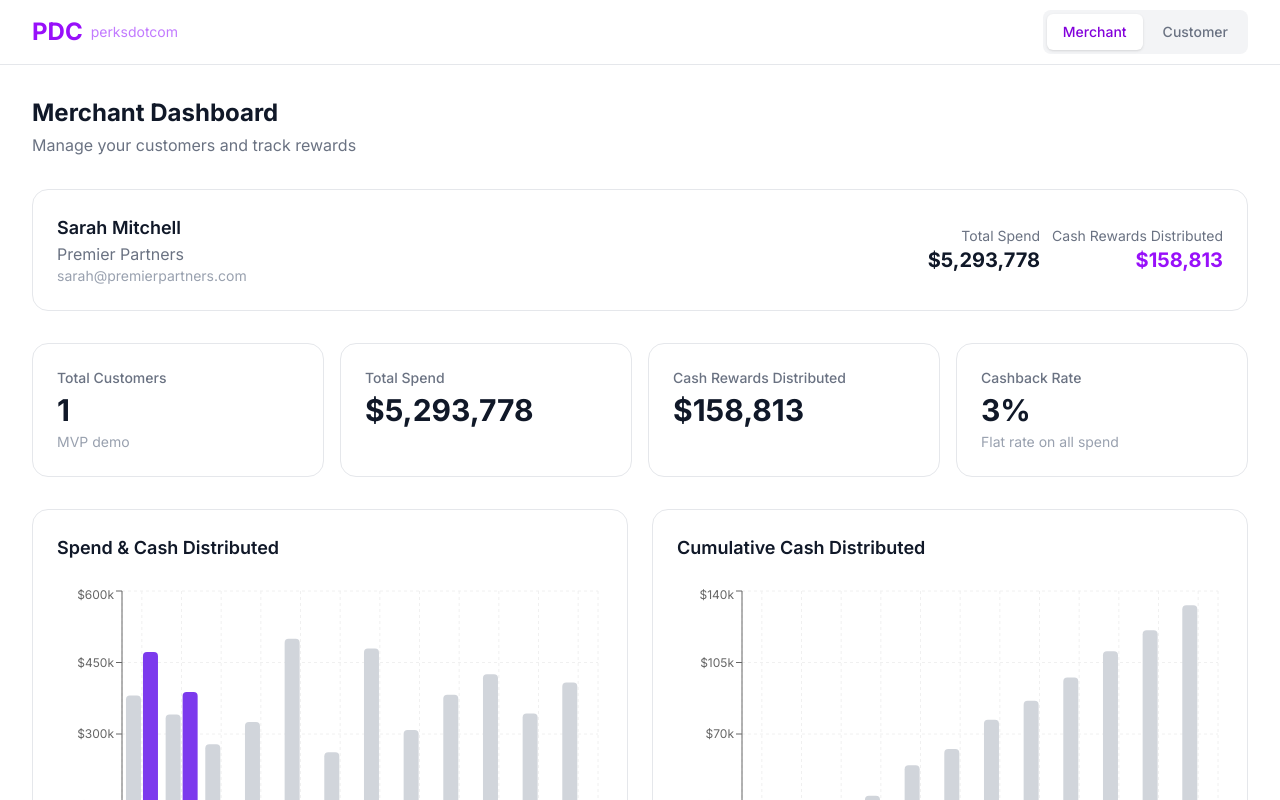
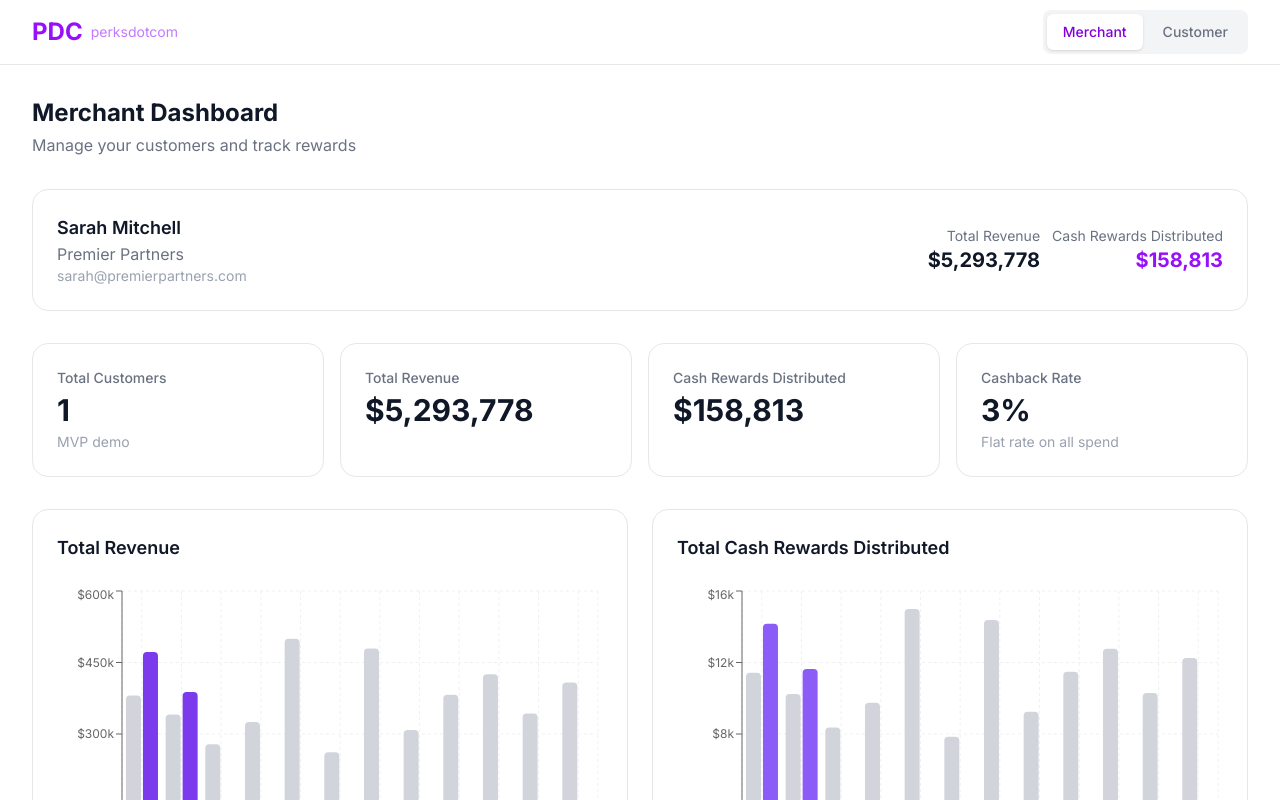
Before and after one commit to bretel-hub/pdc, a Next.js app: page / in a window 1280 px wide. Shown: the top 800 px of the page. Built offline with nearby package versions, Linux system fonts and the light colour scheme.

Commit message:
Chart updates: Revenue/Cash Rewards titles, actual (not cumulative) cashback data, proper hover labels

```diff
--- a/src/app/customer/page.tsx
+++ b/src/app/customer/page.tsx
@@ -27,8 +27,18 @@ export default function CustomerDashboard() {
 
       {/* Charts */}
       <div className="grid grid-cols-1 lg:grid-cols-2 gap-6">
-        <SpendChart data={customer.yearOverYear} currentYear={currentYear} />
-        <CashbackChart data={customer.yearOverYear} currentYear={currentYear} />
+        <SpendChart
+          data={customer.yearOverYear}
+          currentYear={currentYear}
+          title="Total Spend"
+          hoverLabel="Spend"
+        />
+        <CashbackChart
+          data={customer.yearOverYear}
+          currentYear={currentYear}
+          title="Total Cash Rewards"
+          hoverLabel="Cash Rewards"
+        />
       </div>
 
       {/* Table */}
--- a/src/app/page.tsx
+++ b/src/app/page.tsx
@@ -28,7 +28,7 @@ export default function MerchantDashboard() {
           </div>
           <div className="flex gap-3">
             <div className="text-right">
-              <p className="text-sm text-gray-500">Total Spend</p>
+              <p className="text-sm text-gray-500">Total Revenue</p>
               <p className="text-xl font-bold text-gray-900">{formatCurrency(customer.totalSpend)}</p>
             </div>
             <div className="text-right">
@@ -42,15 +42,25 @@ export default function MerchantDashboard() {
       {/* Stats */}
       <div className="grid grid-cols-1 sm:grid-cols-2 lg:grid-cols-4 gap-4">
         <StatCard label="Total Customers" value="1" sub="MVP demo" />
-        <StatCard label="Total Spend" value={formatCurrency(customer.totalSpend)} />
+        <StatCard label="Total Revenue" value={formatCurrency(customer.totalSpend)} />
         <StatCard label="Cash Rewards Distributed" value={formatCurrency(customer.totalCashback)} />
         <StatCard label="Cashback Rate" value="3%" sub="Flat rate on all spend" />
       </div>
 
       {/* Charts */}
       <div className="grid grid-cols-1 lg:grid-cols-2 gap-6">
-        <SpendChart data={customer.yearOverYear} currentYear={currentYear} />
-        <CashbackChart data={customer.yearOverYear} currentYear={currentYear} />
+        <SpendChart
+          data={customer.yearOverYear}
+          currentYear={currentYear}
+          title="Total Revenue"
+          hoverLabel="Revenue"
+        />
+        <CashbackChart
+          data={customer.yearOverYear}
+          currentYear={currentYear}
+          title="Total Cash Rewards Distributed"
+          hoverLabel="Cash Rewards"
+        />
       </div>
 
       {/* Table */}
--- a/src/components/CashbackChart.tsx
+++ b/src/components/CashbackChart.tsx
@@ -8,13 +8,23 @@ import { YearOverYearRecord, formatCurrency } from "@/lib/data";
 interface CashbackChartProps {
   data: YearOverYearRecord[];
   currentYear: number;
+  title?: string;
+  hoverLabel?: string;
 }
 
-export default function CashbackChart({ data, currentYear }: CashbackChartProps) {
+export default function CashbackChart({
+  data,
+  currentYear,
+  title = "Total Cash Rewards Distributed",
+  hoverLabel = "Cash Rewards",
+}: CashbackChartProps) {
+  const prevLabel = `${currentYear - 1}`;
+  const currLabel = `${currentYear}`;
+
   return (
     <div className="bg-white rounded-2xl border border-gray-200 p-6">
       <div className="flex items-center justify-between mb-6">
-        <h3 className="text-lg font-semibold text-gray-900">Cumulative Cash Distributed</h3>
+        <h3 className="text-lg font-semibold text-gray-900">{title}</h3>
       </div>
       <ResponsiveContainer width="100%" height={350}>
         <BarChart data={data} barGap={2}>
@@ -25,12 +35,15 @@ export default function CashbackChart({ data, currentYear }: CashbackChartProps)
             tickFormatter={(v: number) => `$${(v / 1000).toFixed(0)}k`}
           />
           <Tooltip
-            formatter={(value, name) => [formatCurrency(value as number), name]}
+            formatter={(value, name) => {
+              const label = name === prevLabel ? `${prevLabel} ${hoverLabel}` : `${currLabel} ${hoverLabel}`;
+              return [formatCurrency(value as number), label];
+            }}
             contentStyle={{ borderRadius: 12, border: "1px solid #e5e7eb" }}
           />
           <Legend />
-          <Bar dataKey="previousCumulativeCashback" name={`${currentYear - 1} Cash Distributed`} fill="#d1d5db" radius={[4, 4, 0, 0]} />
-          <Bar dataKey="currentCumulativeCashback" name={`${currentYear} Cash Distributed`} fill="#8b5cf6" radius={[4, 4, 0, 0]} />
+          <Bar dataKey="previousCashback" name={prevLabel} fill="#d1d5db" radius={[4, 4, 0, 0]} />
+          <Bar dataKey="currentCashback" name={currLabel} fill="#8b5cf6" radius={[4, 4, 0, 0]} />
         </BarChart>
       </ResponsiveContainer>
     </div>
--- a/src/components/SpendChart.tsx
+++ b/src/components/SpendChart.tsx
@@ -8,13 +8,32 @@ import { YearOverYearRecord, formatCurrency } from "@/lib/data";
 interface SpendChartProps {
   data: YearOverYearRecord[];
   currentYear: number;
+  title?: string;
+  currentLabel?: string;
+  previousLabel?: string;
+  hoverLabel?: string;
+  dataKeyPrevious?: string;
+  dataKeyCurrent?: string;
 }
 
-export default function SpendChart({ data, currentYear }: SpendChartProps) {
+export default function SpendChart({
+  data,
+  currentYear,
+  title = "Total Revenue",
+  currentLabel,
+  previousLabel,
+  hoverLabel,
+  dataKeyPrevious = "previousSpend",
+  dataKeyCurrent = "currentSpend",
+}: SpendChartProps) {
+  const prevLabel = previousLabel || `${currentYear - 1}`;
+  const currLabel = currentLabel || `${currentYear}`;
+  const hover = hoverLabel || "Revenue";
+
   return (
     <div className="bg-white rounded-2xl border border-gray-200 p-6">
       <div className="flex items-center justify-between mb-6">
-        <h3 className="text-lg font-semibold text-gray-900">Spend & Cash Distributed</h3>
+        <h3 className="text-lg font-semibold text-gray-900">{title}</h3>
       </div>
       <ResponsiveContainer width="100%" height={350}>
         <BarChart data={data} barGap={2}>
@@ -25,12 +44,15 @@ export default function SpendChart({ data, currentYear }: SpendChartProps) {
             tickFormatter={(v: number) => `$${(v / 1000).toFixed(0)}k`}
           />
           <Tooltip
-            formatter={(value, name) => [formatCurrency(value as number), name]}
+            formatter={(value, name) => {
+              const label = name === prevLabel ? `${prevLabel} ${hover}` : `${currLabel} ${hover}`;
+              return [formatCurrency(value as number), label];
+            }}
             contentStyle={{ borderRadius: 12, border: "1px solid #e5e7eb" }}
           />
           <Legend />
-          <Bar dataKey="previousSpend" name={`${currentYear - 1} Spend`} fill="#d1d5db" radius={[4, 4, 0, 0]} />
-          <Bar dataKey="currentSpend" name={`${currentYear} Spend`} fill="#7c3aed" radius={[4, 4, 0, 0]} />
+          <Bar dataKey={dataKeyPrevious} name={prevLabel} fill="#d1d5db" radius={[4, 4, 0, 0]} />
+          <Bar dataKey={dataKeyCurrent} name={currLabel} fill="#7c3aed" radius={[4, 4, 0, 0]} />
         </BarChart>
       </ResponsiveContainer>
     </div>
```
